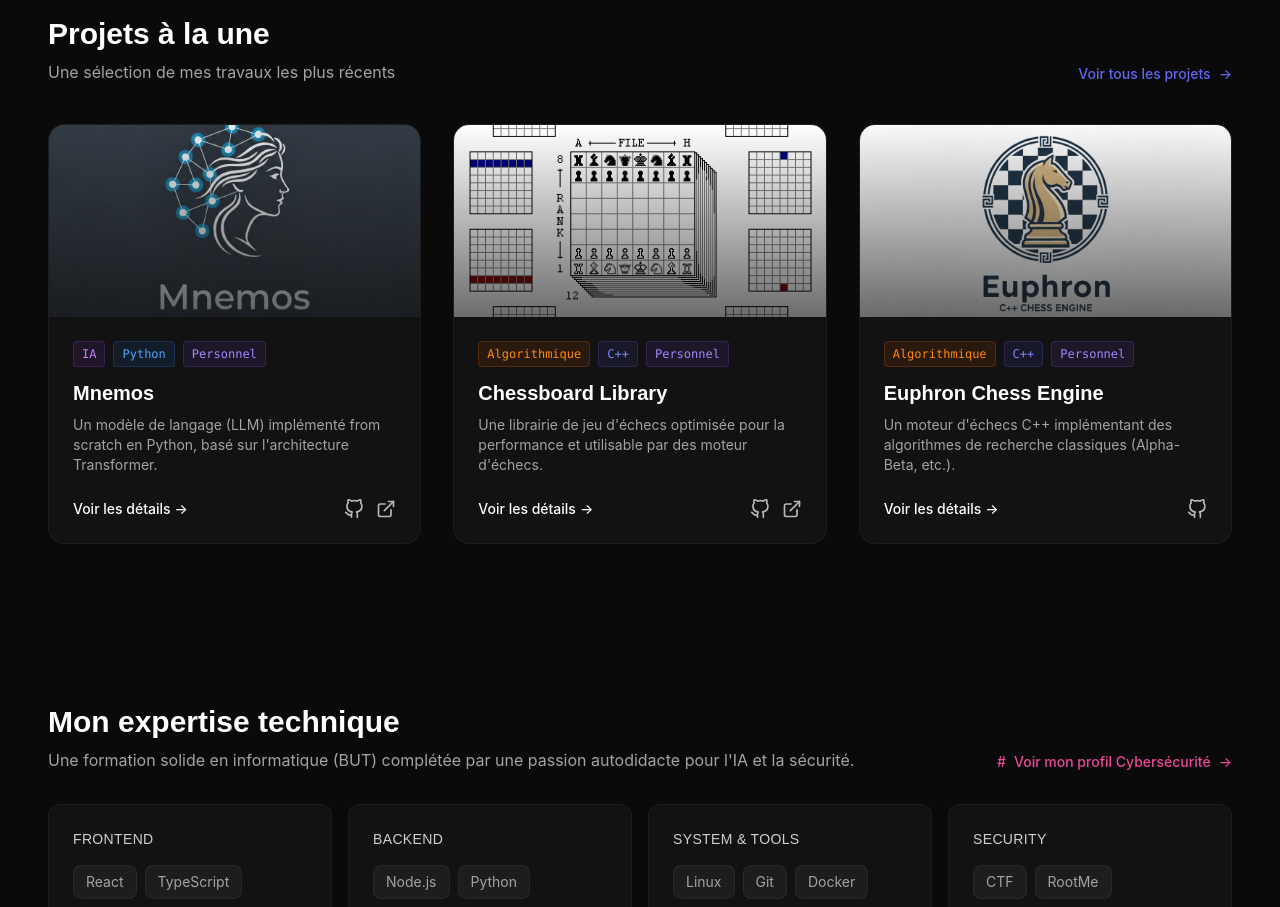
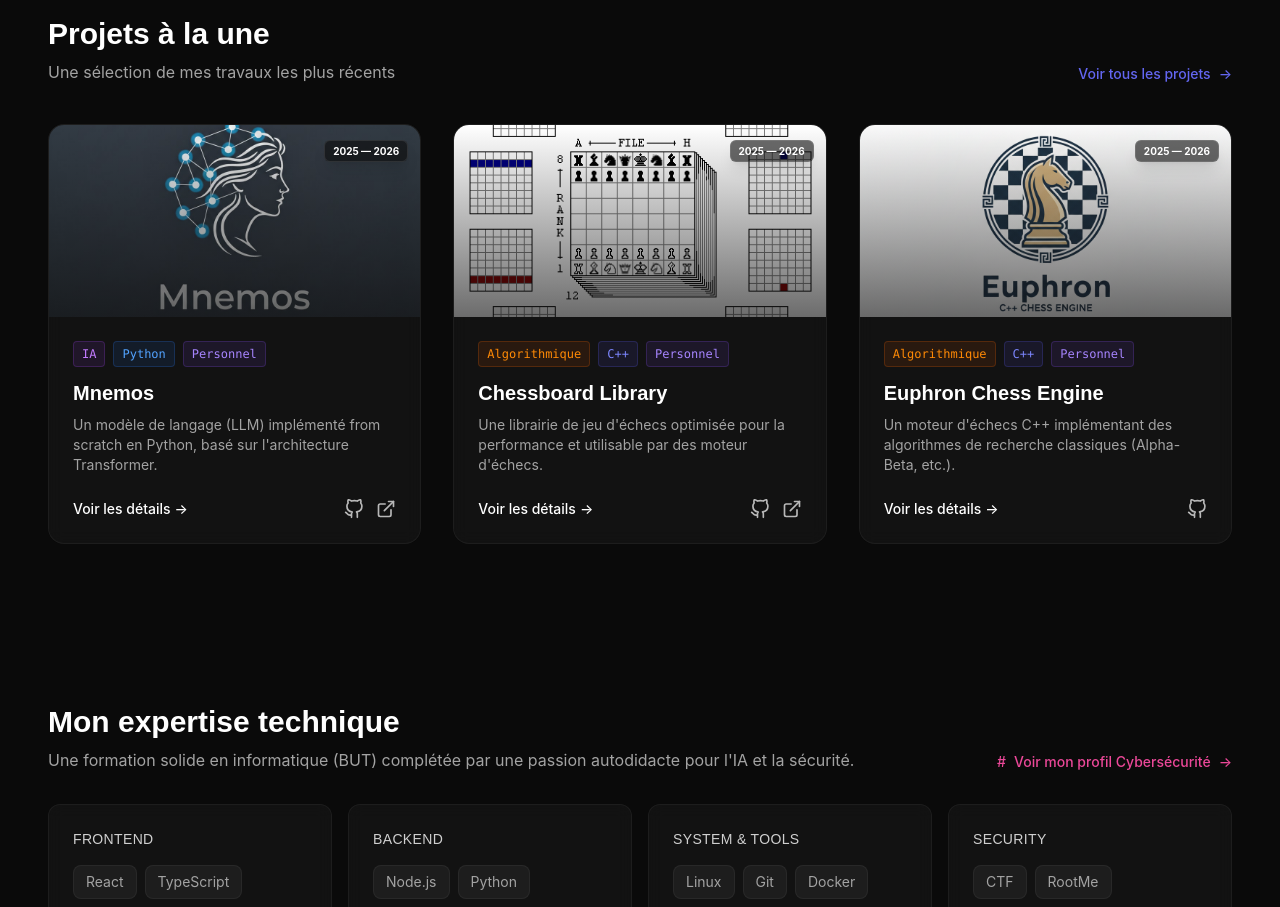
Before and after one commit to Omikrone/Portfolio, a React (Vite) app: page / in a window 1280 px wide. Shown: the part 800-1707 px from the top of the page. Built offline with nearby package versions, Linux system fonts and the light colour scheme.

Commit message:
feat(date): add date tag to project

```diff
--- a/src/components/ProjectCard.tsx
+++ b/src/components/ProjectCard.tsx
@@ -11,6 +11,13 @@ const ProjectCard: React.FC<ProjectCardProps> = ({ project }) => {
   const typeColor = getProjectTypeColor(project.type);
   const categoryColor = getCategoryColor(project.category);
 
+  const formatProjectDate = () => {
+    if (!project.endYear || project.startYear === project.endYear) {
+      return project.startYear.toString();
+    }
+    return `${project.startYear} — ${project.endYear}`;
+  };
+
   return (
     <Link
       to={`/projects/${project.slug}`}
@@ -18,6 +25,14 @@ const ProjectCard: React.FC<ProjectCardProps> = ({ project }) => {
     >
       {/* Image Area */}
       <div className="h-48 overflow-hidden relative">
+
+        {/* Badge de Date en haut à droite */}
+        <div className="absolute top-3 right-3 z-30">
+          <span className="bg-background/60 backdrop-blur-md text-white text-[10px] font-bold px-2 py-1 rounded-md border border-white/10 shadow-lg">
+            {formatProjectDate()}
+          </span>
+        </div>
+
         <div className="absolute inset-0 bg-gradient-to-t from-background to-transparent opacity-60 z-10" />
         <img
           src={project.imageUrl || `https://placehold.co/600x400/png?text=${project.title}`}
@@ -29,6 +44,7 @@ const ProjectCard: React.FC<ProjectCardProps> = ({ project }) => {
       {/* Content */}
       <div className="p-6 flex-grow flex flex-col relative z-20">
         <div className="flex gap-2 mb-3 flex-wrap">
+
           {/* Type Tag */}
           <span className={`text-xs font-mono ${typeColor.bg} border ${typeColor.border} px-2 py-1 rounded ${typeColor.text}`}>
             {project.type}
--- a/src/types/index.ts
+++ b/src/types/index.ts
@@ -1,16 +1 @@
-export interface Project {
-    id: number;
-    title: string;
-    slug: string;
-    description: string;
-    type: string;
-    languages: string[];
-    imageUrl?: string;
-    demoLink?: string;
-    repoLink?: string;
-    category: 'personal' | 'school' | 'professional';
-    featured?: boolean;
-    longDescription?: boolean;
-    startYear?: number;
-    endYear?: number;
-}
+export * from './project';
--- a/src/types/project.ts
+++ b/src/types/project.ts
@@ -1,10 +1,16 @@
 export interface Project {
-  id: number;
-  slug: string;
-  title: string;
-  description: string;
-  tags: string[];
-  imageUrl: string;
-  demoLink?: string;
-  repoLink: string;
+    id: number;
+    title: string;
+    slug: string;
+    description: string;
+    type: string;
+    languages: string[];
+    imageUrl?: string;
+    demoLink?: string;
+    repoLink?: string;
+    category: 'personal' | 'school' | 'professional';
+    featured?: boolean;
+    longDescription?: boolean;
+    startYear: number;
+    endYear: number;
 }
```
